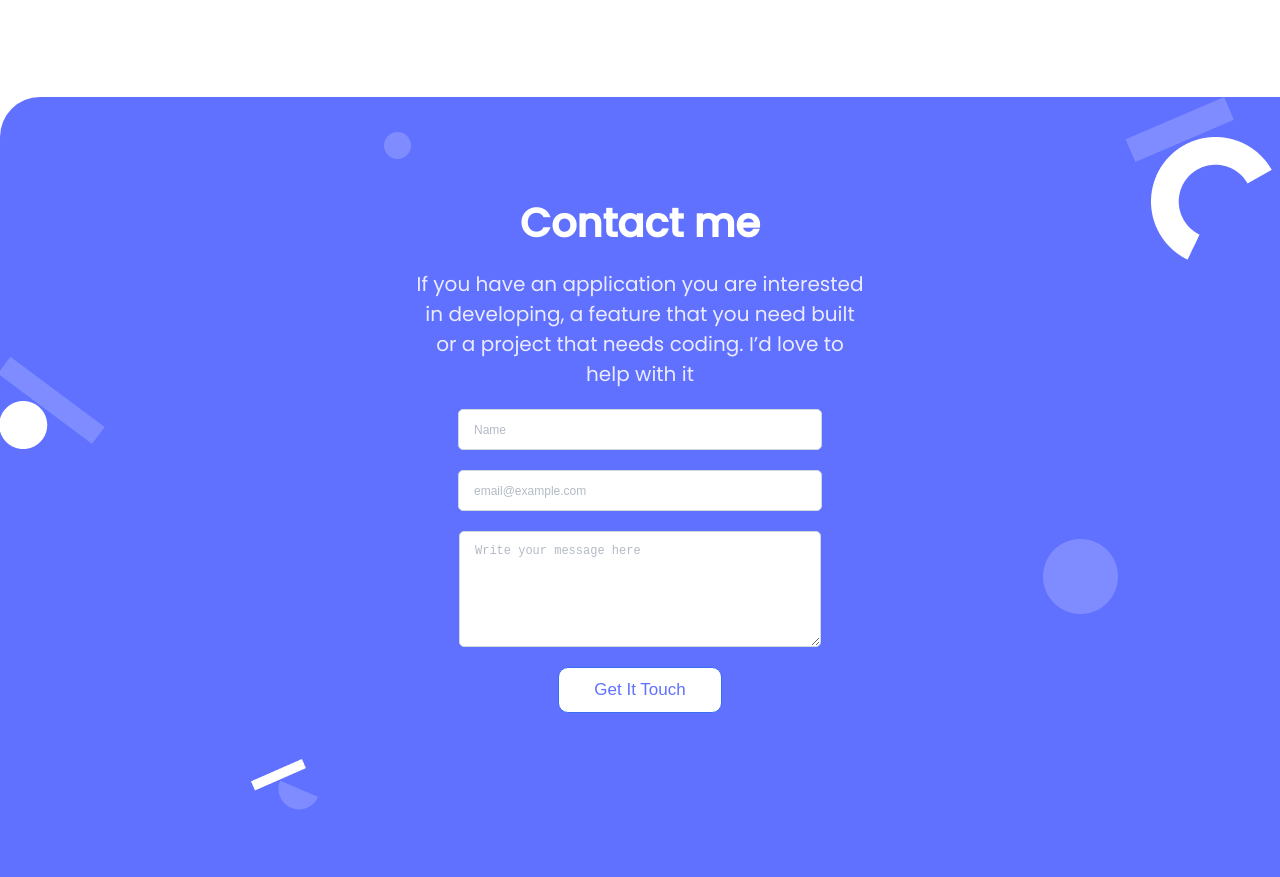
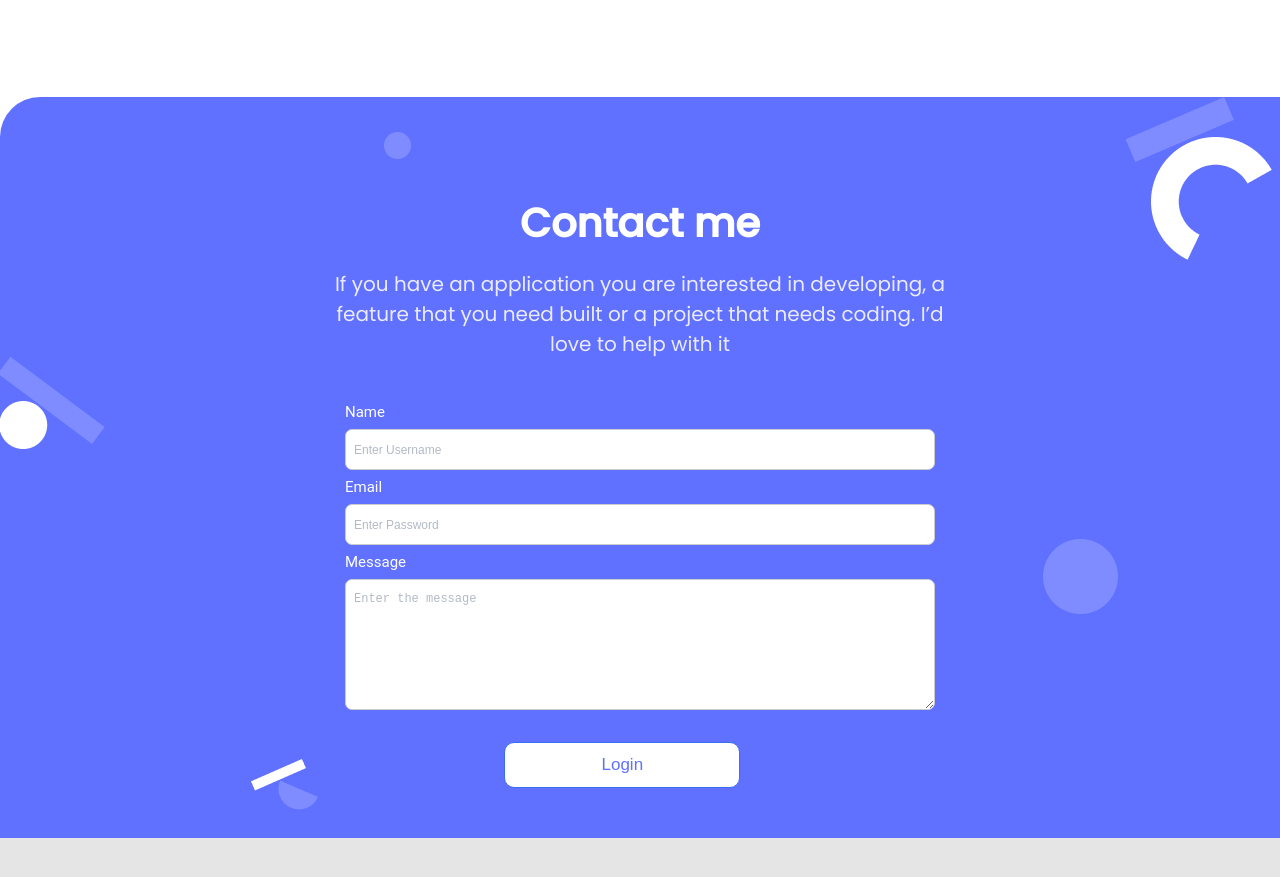
Before and after one commit to omarsalem7/Portfolio, a plain HTML site: page index.html in a window 1280 px wide. Shown: the part 3638-4515 px from the top of the page. After the commit the page ends 4476 px from the top, so only its background shows below. Drawn offline with Linux system fonts and the light colour scheme.

Commit message:
make changes in form style

```diff
--- a/index.html
+++ b/index.html
@@ -19,23 +19,6 @@
 </head>
 
 <body>
-
-    <!-- <div class="modal" id="modal">
-        <div class="modal-header">
-            <div class="title">Example Modal</div>
-            <button data-close-button class="close-button">&times;</button>
-        </div>
-        <div class="modal-body">
-            Lorem ipsum dolor sit amet consectetur adipisicing elit. Esse quod alias ut illo doloremque eum ipsum
-            obcaecati distinctio debitis reiciendis quae quia soluta totam doloribus quos nesciunt necessitatibus,
-            consectetur quisquam accusamus ex, dolorum, dicta vel? Nostrum voluptatem totam, molestiae rem at ad
-            autem dolor ex aperiam. Amet assumenda eos architecto, dolor placeat deserunt voluptatibus tenetur sint
-            officiis perferendis atque! Voluptatem maxime eius eum dolorem dolor exercitationem quis iusto totam!
-            Repudiandae nobis nesciunt sequi iure! Eligendi, eius libero. Ex, repellat sapiente!
-        </div>
-    </div>
-    <div id="overlay"></div> -->
-
 
     <!-- overlay mobile menu code -->
     <div id="navbar-overlay" class="overlay-background">
@@ -198,12 +181,21 @@
             need built or a project that needs coding. I’d
             love to help with it
         </p>
+
         <form class="contact-form" action="https://formspree.io/f/myyogbyl" method="POST">
-            <input class="form-input" name="name" maxlength="30" placeholder="Name" type="text" required />
-            <input class="form-input" name="email" placeholder="email@example.com" type="email" required />
-            <textarea maxlength="500" name="message" rows="6" cols="20" class="form-input"
-                placeholder="Write your message here" required></textarea>
-            <button type="submit" class="contact-btn">Get It Touch</button>
+            <div class="form-container">
+                <div class="sub-container">
+                    <label for="name">Name</label>
+                    <input type="text" placeholder="Enter Username" name="name" required>
+                    <label for="email" id="my-email">Email</label>
+                    <input type="email" placeholder="Enter Password" name="email" >
+                    <label for="msg">Message</label>
+                    <textarea rows="7" placeholder="Enter the message" name="msg" required maxlength="500"></textarea>
+                    <button class="contact-btn" type="submit">Login</button>
+                </div>
+
+
+            </div>
         </form>
     </section>
 
--- a/style.css
+++ b/style.css
@@ -3,6 +3,8 @@
 body {
   background-color: #e5e5e5;
   font-family: 'Poppins', sans-serif;
+  overflow-x: hidden;
+  margin-bottom: -20px;
 }
 
 p {
@@ -225,8 +227,7 @@ button:disabled {
 .contact p {
   color: #ebebff;
   text-align: center;
-  width: 327px;
-  padding-bottom: 20px;
+  padding: 0 15% 20px 15%;
 }
 
 .about .info p {
@@ -281,17 +282,14 @@ button:disabled {
 }
 
 .contact {
-  margin-top: -80px;
-  z-index: 2;
-  display: flex;
-  flex-direction: column;
-  align-items: center;
   background-color: #6070ff;
   background-image: url('./assests/contact-bg.png');
   background-repeat: no-repeat;
   background-position-x: right;
   border-top-left-radius: 40px;
-  min-height: 100vh;
+  margin-top: -80px;
+  z-index: 2;
+  height: auto;
 }
 
 .contact-title {
@@ -300,30 +298,15 @@ button:disabled {
   line-height: 52px;
   color: #fff;
   padding: 100px 0 20px 0;
-}
-
-.contact-form {
-  display: flex;
-  flex-direction: column;
-  justify-content: center;
-  align-items: center;
-}
-
-.form-input {
-  background: #fff;
-  padding: 12px 90px 12px 15px;
-  border: 1px solid #cfd8dc;
-  margin-bottom: 20px;
-  border-radius: 5px;
-  outline: none;
+  text-align: center;
 }
 
 .contact-btn {
   background-color: #fff;
-  width: 45%;
+  width: 40%;
   color: #6070ff;
   font-size: 17px;
-  margin-top: 0;
+  margin: 20px 0 50px 0;
 }
 
 ::placeholder {
@@ -473,6 +456,40 @@ button:disabled {
   color: #fff;
 }
 
+label {
+  color: #fff;
+}
+
+input[type='text'],
+input[type='email'],
+textarea {
+  width: 100%;
+  padding: 12px 8px;
+  margin: 8px 0;
+  display: inline-block;
+  border: 1px solid #ccc;
+  box-sizing: border-box;
+  border-radius: 7px;
+}
+
+.form-container {
+  display: flex;
+  justify-content: center;
+  font-family: Roboto, Arial, sans-serif;
+  font-size: 15px;
+  text-align: left;
+  margin: 24px 50px 12px;
+}
+
+.sub-container {
+  text-align: left;
+  width: 100%;
+}
+
+.label-error {
+  color: rgb(245, 31, 16);
+}
+
 @media screen and (min-width: 992px) {
   p {
     font-size: 20px;
@@ -554,25 +571,16 @@ button:disabled {
     margin-left: 0;
   }
 
-  .contact p {
-    width: 450px;
-  }
-
-  .form-input {
-    background: #fff;
-    padding: 12px 170px 12px 15px;
-    border: 1px solid #cfd8dc;
-    margin-bottom: 20px;
-    border-radius: 5px;
-    outline: none;
-  }
-
   .works-title {
     font-size: 40px;
   }
 
   .contact {
     background-image: url('./assests/desktop-contact-bg.png');
+  }
+
+  .contact p {
+    padding: 0 25% 20px 25%;
   }
 
   .modal {
@@ -598,4 +606,13 @@ button:disabled {
   #btn-modal {
     font-size: 15px;
   }
+
+  .sub-container {
+    text-align: left;
+    width: 50%;
+  }
+
+  .contact-btn {
+    margin: 20px 27% 50px 27%;
+  }
 }
--- a/works.js
+++ b/works.js
@@ -129,6 +129,8 @@ worksData.forEach((work) => {
   document.body.appendChild(overlayContainer);
 });
 
+
+
 // Add open and close functionality modal to works project
 const modalOpenButtons = document.querySelectorAll('[data-modal-target]');
 const overlay = document.getElementById('overlay');
```
